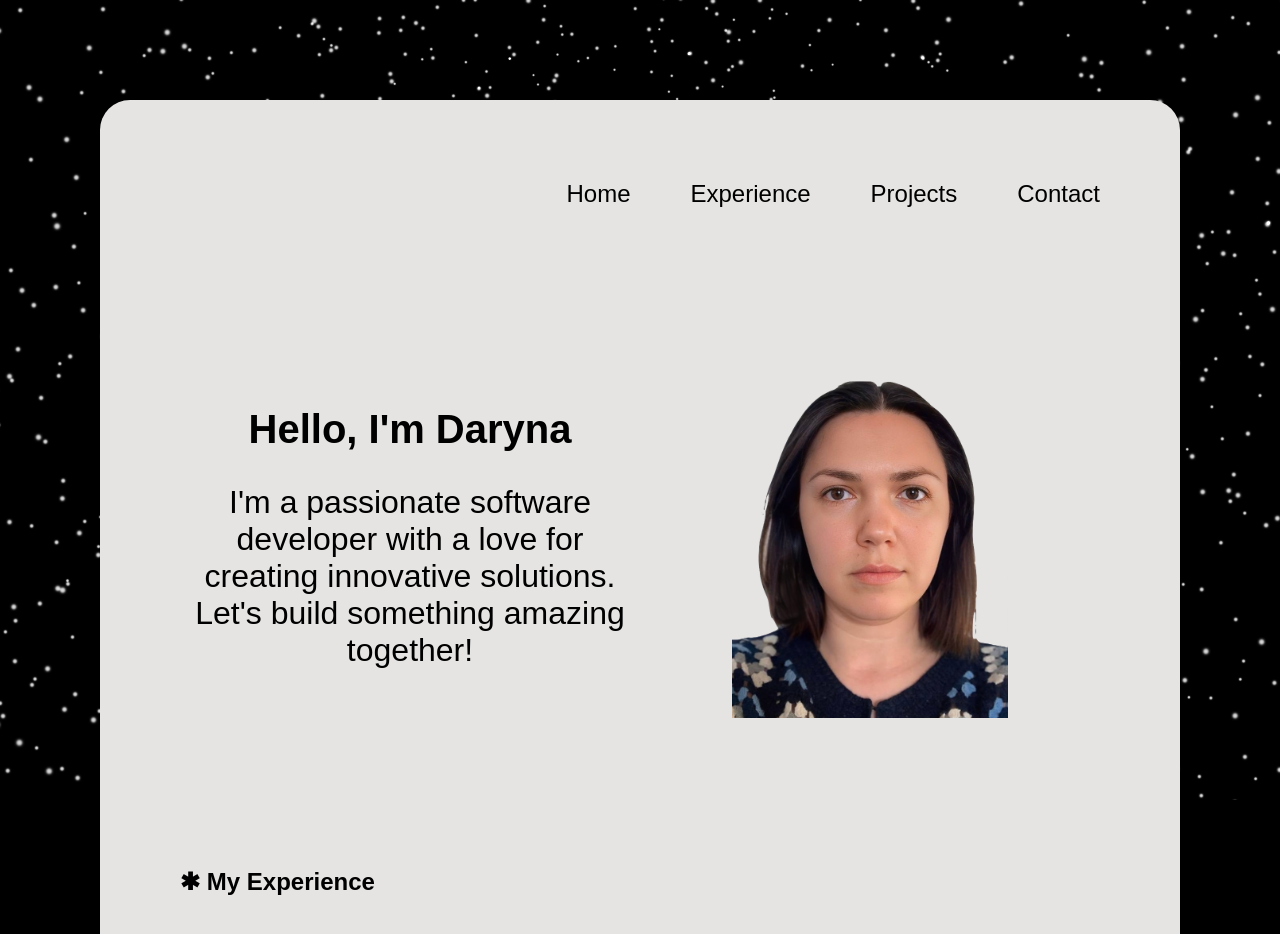
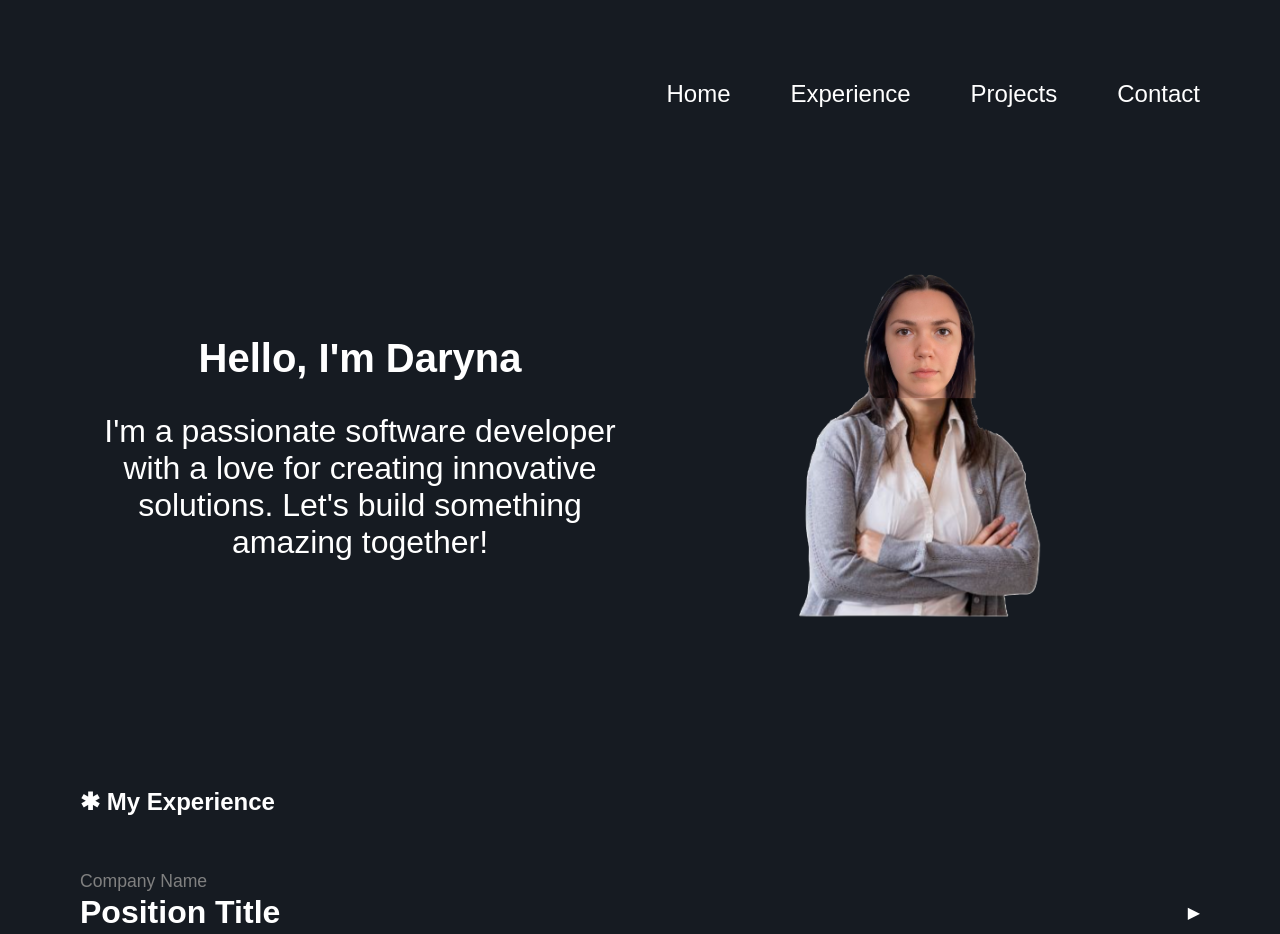
Before and after one commit to darynazin/portfolio, a React (Vite) app: page / in a window 1280 px wide. Shown: the top 934 px of the page. Built offline with nearby package versions, Linux system fonts and the light colour scheme.

Commit message:
refine general styling

```diff
--- a/src/App.css
+++ b/src/App.css
@@ -3,11 +3,6 @@
   margin: 0;
   padding: 0;
   font-family: Arial, sans-serif;
-}
-
-.space-background__container {
-  min-height: 200vh;
-  background: black;
   color: white;
 }
 
@@ -15,15 +10,8 @@
   display: flex;
   flex-direction: column;
   gap: 150px;
-  background-color: #e5e4e2;
-  height: 100%;
   padding: 80px;
   position: relative;
-  border-radius: 30px;
+  background: #161b22;
+
 }
-
-.layout-container {
-  min-height: 100vh;
-  background-color: black;
-  padding: 100px;
-}
--- a/src/App.tsx
+++ b/src/App.tsx
@@ -1,18 +1,15 @@
 import './App.css'
 import Experience from './components/Exporience/Experience'
-import Footer from './components/Footer/Footer'
 import Header from './components/Header/Header'
 import Hero from './components/Hero/Hero'
 import Stack from './components/Stack/Stack'
 import Projects from './components/Projects/Projects'
-import SpaceBackground from './components/SpaceBackground/SpaceBackground'
 import Contacts from './components/Contacts/Contacts'
 
 function App() {
 
   return (
     <div className="layout-container">
-      <SpaceBackground />
       <main className="main-container">
         <Header />
         <Hero />
@@ -20,7 +17,6 @@ function App() {
         <Stack />
         <Projects />
         <Contacts />
-        <Footer />
       </main>
     </div>
   )
--- a/src/components/Contacts/Contacts.scss
+++ b/src/components/Contacts/Contacts.scss
@@ -1,9 +1,7 @@
 .contact {
   display: flex;
   justify-content: space-between;
-  background: #121212;
   color: #fff;
-  padding: 3rem;
   gap: 3rem;
 
   &__left {
@@ -88,7 +86,7 @@
 
   &__form {
     flex: 1;
-    background: #1e1e1e;
+    background: #232b36c2;
     padding: 2rem;
     border-radius: 8px;
     border: 0.5px solid #3f3f46;
@@ -116,7 +114,7 @@
           border-radius: 8px;
           border: 0.5px solid #3f3f46;
           outline: none;
-          background: #000000;
+          background: #161b22;
           color: #d6d6d6;
           font-size: 0.95rem;
 
--- a/src/components/Exporience/Experience.scss
+++ b/src/components/Exporience/Experience.scss
@@ -24,7 +24,6 @@
     font-size: 2rem;
     font-weight: bold;
     margin: 2px 0 2px 0;
-    color: black;
   }
 
   &-content {
--- a/src/components/Footer/Footer.tsx
+++ /dev/null
@@ -1,7 +0,0 @@
-function Footer() {
-  return (
-    <div>Footer</div>
-  )
-}
-
-export default Footer
--- a/src/components/Header/Header.scss
+++ b/src/components/Header/Header.scss
@@ -6,7 +6,6 @@
   font-size: 1.5rem;
   a {
     text-decoration: none;
-    color: black;
     transition: text-decoration 0.3s ease;
     &:hover {
       text-decoration: underline;
--- a/src/components/Projects/Projects.scss
+++ b/src/components/Projects/Projects.scss
@@ -17,8 +17,6 @@
   flex-direction: row;
   height: 500px;
   color: white;
-  background: #161b22;
-  padding: 6rem;
   gap: 2rem;
   align-items: center;
 
--- a/src/components/SpaceBackground/SpaceBackground.tsx
+++ /dev/null
@@ -1,43 +0,0 @@
-import { Canvas, useFrame } from "@react-three/fiber";
-import { Stars } from "@react-three/drei";
-import { useRef, useEffect } from "react";
-
-function StarField() {
-    const scrollY = useRef(0);
-
-    useEffect(() => {
-        const handleScroll = () => {
-            scrollY.current = window.scrollY;
-        };
-        window.addEventListener("scroll", handleScroll);
-        return () => window.removeEventListener("scroll", handleScroll);
-    }, []);
-
-    useFrame(({ camera }) => {
-        const t = scrollY.current * 0.002;
-        camera.position.z = 10 + t * 50; // fly forward
-        camera.rotation.y = t * 0.2;     // yaw
-        camera.rotation.x = t * 0.1;     // pitch
-    });
-
-    return (
-        <>
-            <ambientLight intensity={0.5} />
-            <Stars
-                radius={300}
-                depth={200}
-                count={10000}
-                factor={38} // bigger stars
-                fade
-            />
-        </>
-    );
-}
-
-export default function SpaceBackground() {
-    return (
-        <Canvas style={{ position: "fixed", inset: 0, pointerEvents: "none" }}>
-            <StarField /> {/* ✅ hooks now live inside Canvas */}
-        </Canvas>
-    );
-}
--- a/src/components/Stack/Stack.scss
+++ b/src/components/Stack/Stack.scss
@@ -25,7 +25,7 @@
     flex-wrap: wrap;
     align-items: flex-start;
     gap: 1.2rem;
-    width: 80%;
+    // width: 80%;
   }
 
   &__item {
```
Also changed, not shown: src/assets/daryna.png.
